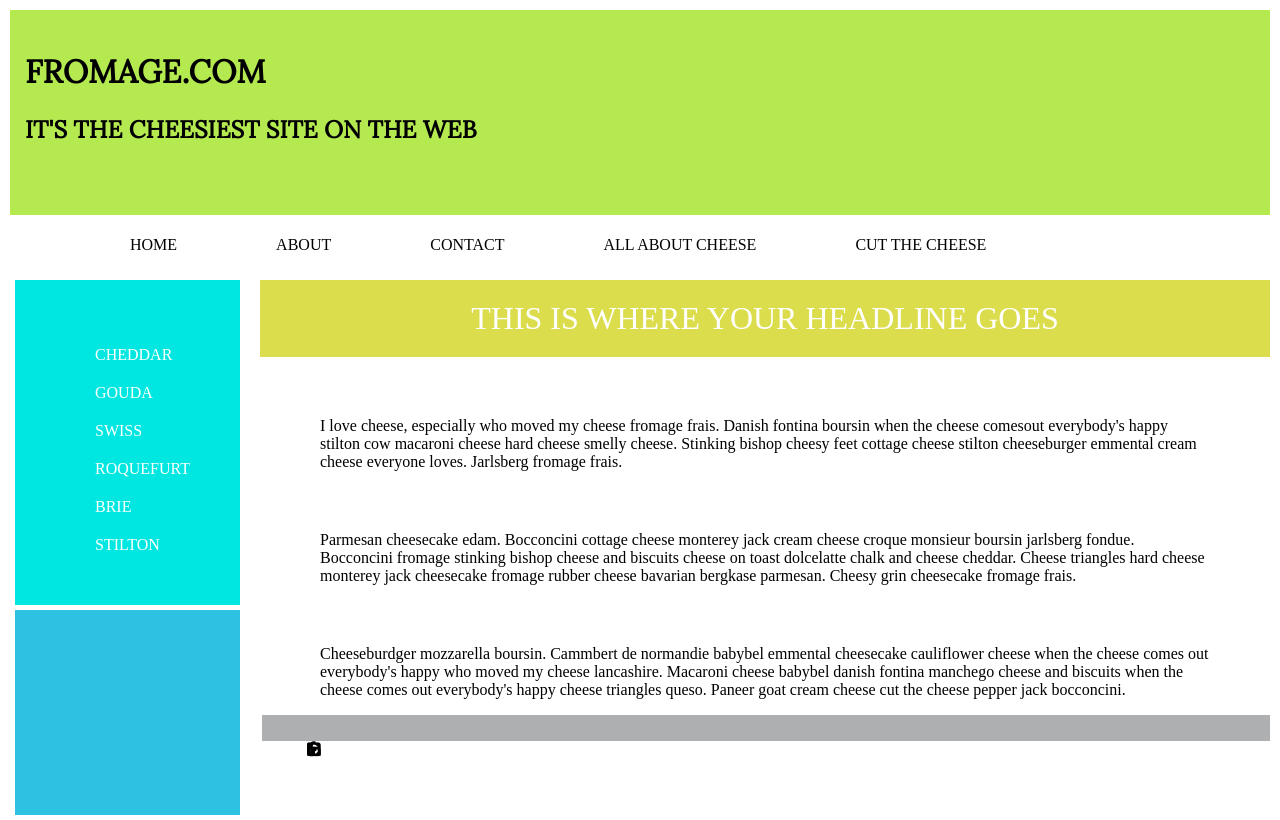
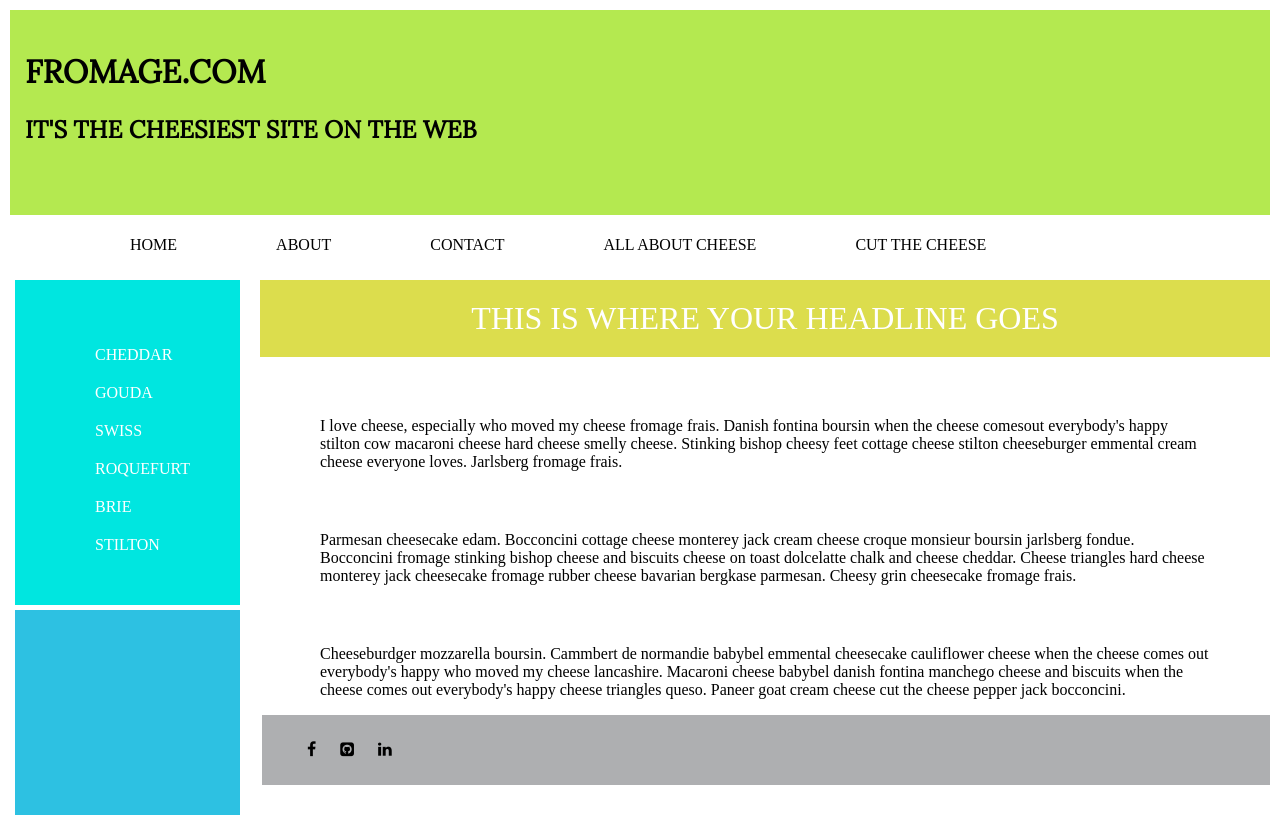
Before and after one commit to cyneng/week5, a plain HTML site: page index.html in a window 1280 px wide. Drawn offline with Linux system fonts and the light colour scheme.

Commit message:
removing position absolute

```diff
--- a/styles/stylesheet.css
+++ b/styles/stylesheet.css
@@ -104,8 +104,6 @@ a {
 
 .socialicons {
 		display: inline-block;
-		position: absolute;
-		right: 10;
 		padding: 5px;
 		margin-right: 10px;
 	}
```
